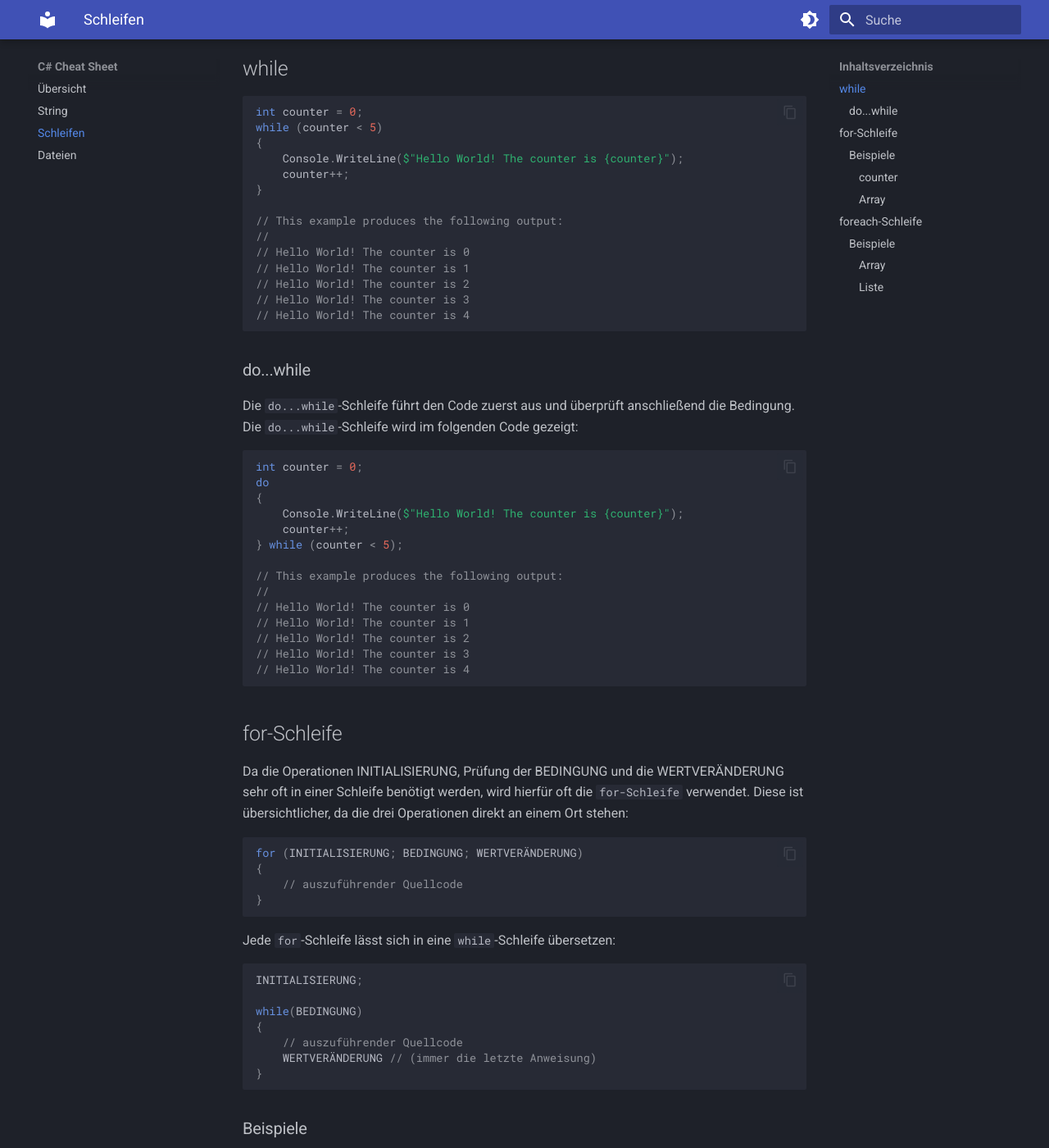
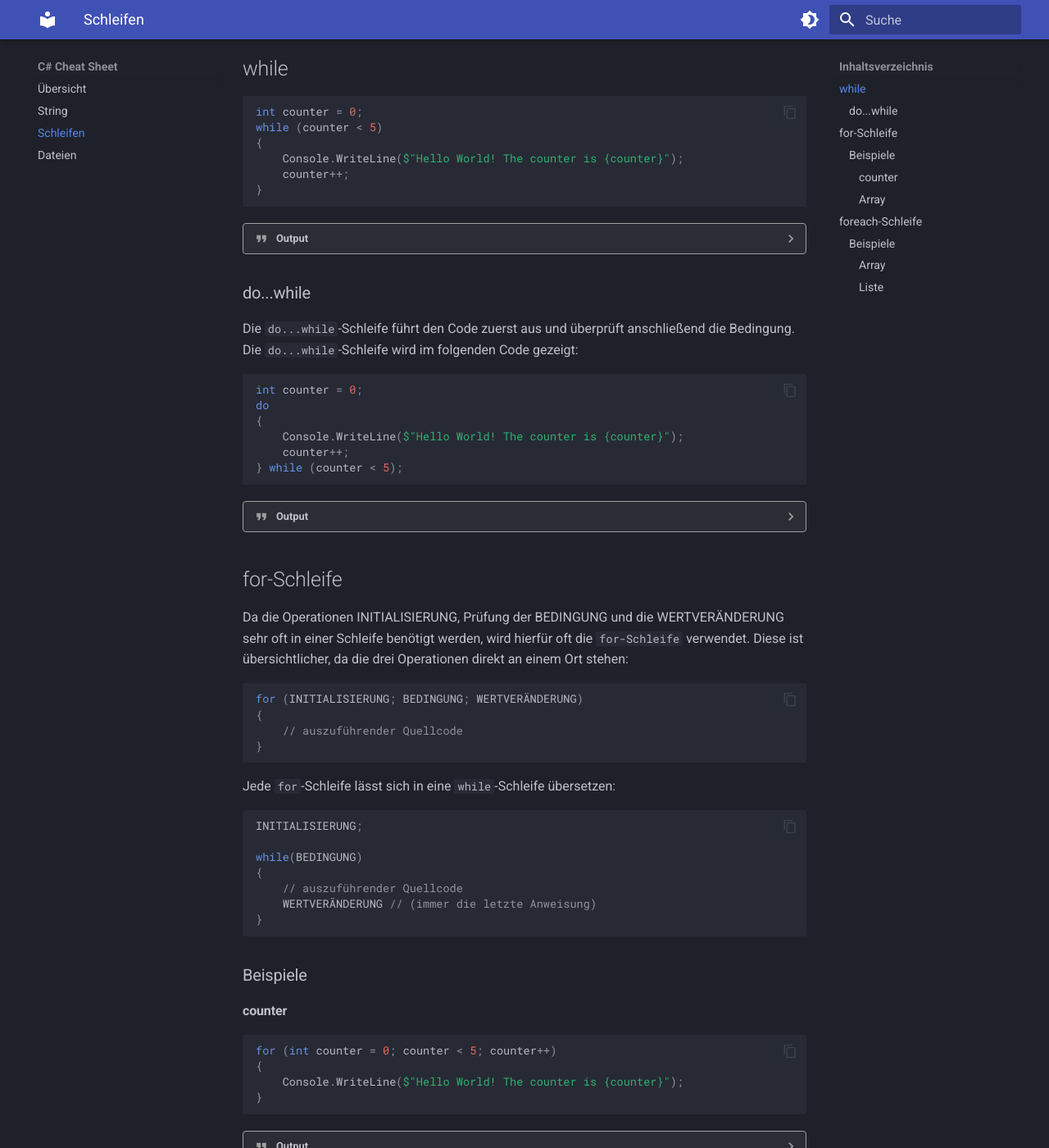
Before and after one commit to swop-bs/cheat-sheet, an MkDocs documentation site: the page built from docs/schleifen.md, in a window 1280 px wide and 1400 px high, scrolled down 468 px. Shown: the whole window at 82% size. Built offline with MkDocs 1.6.1 and Material for MkDocs 9.7.7, drawn with Linux system fonts in a browser that asks for light colours; some of the changed text lies outside the part shown.

Commit message:
change console output to admonition

````diff
--- a/TODO.txt
+++ /dev/null
@@ -1 +0,0 @@
-Output wie bei String überarbeiten.
--- a/docs/schleifen.md
+++ b/docs/schleifen.md
@@ -18,15 +18,16 @@ while (counter < 5)
     Console.WriteLine($"Hello World! The counter is {counter}");
     counter++;
 }
+```
 
-// This example produces the following output:
-//
-// Hello World! The counter is 0
-// Hello World! The counter is 1
-// Hello World! The counter is 2
-// Hello World! The counter is 3
-// Hello World! The counter is 4
-```
+??? quote "Output"
+    ``` text
+    Hello World! The counter is 0
+    Hello World! The counter is 1
+    Hello World! The counter is 2
+    Hello World! The counter is 3
+    Hello World! The counter is 4
+	```
 
 ### do...while
 Die `do...while`-Schleife führt den Code zuerst aus und überprüft anschließend die Bedingung. Die `do...while`-Schleife wird im folgenden Code gezeigt:
@@ -37,15 +38,16 @@ do
     Console.WriteLine($"Hello World! The counter is {counter}");
     counter++;
 } while (counter < 5);
+```
 
-// This example produces the following output:
-//
-// Hello World! The counter is 0
-// Hello World! The counter is 1
-// Hello World! The counter is 2
-// Hello World! The counter is 3
-// Hello World! The counter is 4
-```
+??? quote "Output"
+    ``` text
+    Hello World! The counter is 0
+    Hello World! The counter is 1
+    Hello World! The counter is 2
+    Hello World! The counter is 3
+    Hello World! The counter is 4
+    ```
 
 ## for-Schleife
 Da die Operationen INITIALISIERUNG, Prüfung der BEDINGUNG und die WERTVERÄNDERUNG sehr oft in einer Schleife benötigt werden, wird hierfür oft die `for-Schleife` verwendet. Diese ist übersichtlicher, da die drei Operationen direkt an einem Ort stehen:
@@ -77,15 +79,16 @@ for (int counter = 0; counter < 5; counter++)
 {
     Console.WriteLine($"Hello World! The counter is {counter}");
 }
+```
 
-// This example produces the following output:
-//
-// Hello World! The counter is 0
-// Hello World! The counter is 1
-// Hello World! The counter is 2
-// Hello World! The counter is 3
-// Hello World! The counter is 4
-```
+??? quote "Output"
+    ``` text
+    Hello World! The counter is 0
+    Hello World! The counter is 1
+    Hello World! The counter is 2
+    Hello World! The counter is 3
+    Hello World! The counter is 4
+    ```
 
 #### Array
 ``` cs
@@ -95,15 +98,17 @@ for(int i = 0; i < cars.Length; i++)
 {
   Console.WriteLine(cars[i]);
 }
+```
 
-// This example produces the following output:
-//
-// Volvo
-// BMW
-// Ford
-// Mazda
-```
-Diese Schleife ist equivalent zum [Array-Beispiel der foreach-Schleife](#beispiel-array_1).
+??? quote "Output"
+    ``` text
+    Volvo
+    BMW
+    Ford
+    Mazda
+    ```
+
+Diese Schleife ist equivalent zum [Array-Beispiel der foreach-Schleife](#array_1).
 
 
 Dieses Beispiel hat das gleiche Verhalten wie die [while-Schleife](#kopfgesteuerte-while-schleife), jedoch sind die Initialisierung, Bedingung und Wertänderung an einer Stelle. Der Vorteil zeigt sich vor allem bei längeren Codeblöcken, bei denen bei der `while`-Schleife erst am Ende des Blocks die Wertänderung stattfinden würde.
@@ -134,15 +139,17 @@ foreach (string car in cars)
 {
   Console.WriteLine(car);
 }
+```
 
-// This example produces the following output:
-//
-// Volvo
-// BMW
-// Ford
-// Mazda
-```
-Diese Schleife ist equivalent zum [Array-Beispiel der for-Schleife](#beispiel-array).
+??? quote "Output"
+    ``` text
+    Volvo
+    BMW
+    Ford
+    Mazda
+    ```
+
+Diese Schleife ist equivalent zum [Array-Beispiel der for-Schleife](#array).
 
 
 #### Liste
@@ -157,11 +164,12 @@ foreach (string car in cars)
 {
   Console.WriteLine(car);
 }
+```
 
-// This example produces the following output:
-//
-// Volvo
-// BMW
-// Ford
-// Mazda
-```
+??? quote "Output"
+    ``` text
+    Volvo
+    BMW
+    Ford
+    Mazda
+    ```
````
